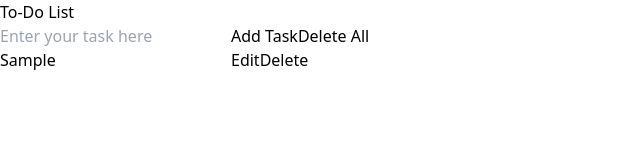
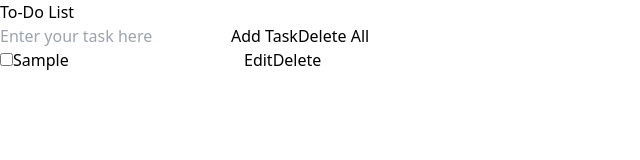
Before and after one commit to juyaamir/to-do-list, a React (Vite) app: page / in a window 1280 px wide. Both pictures are taken after typing "Sample" into the empty fields and a click on the button "Add Task". Shown: the top 160 px of the page, without its empty margins (0-640 px from the left). Built offline with nearby package versions, Linux system fonts and the light colour scheme.

Commit message:
checkbox btton is added

```diff
--- a/src/components/Layout.jsx
+++ b/src/components/Layout.jsx
@@ -8,6 +8,8 @@ const Layout = () => {
   const [taskList, setTaskList] = useState([]);
   const [editIndex, setEditIndex] = useState(null);
   const [editTaskValue, setEditTaskValue] = useState('');
+  const [completedTasks, setCompletedTasks] = useState(new Set());
+  const [warning, setWarning] = useState(false);
 
   useEffect(() => {
     const storedTasks = JSON.parse(localStorage.getItem('to-do-list'));
@@ -25,16 +27,18 @@ const Layout = () => {
    */
   const handleAddTask = (e) => {
     e.preventDefault();
-    if (!newTask || newTask.trim() === '') return;
+    if (!newTask || newTask.trim() === '') return setWarning(true);
     const updatedTaskList = [...taskList, newTask];
     localStorage.setItem('to-do-list', JSON.stringify(updatedTaskList));
     setTaskList(updatedTaskList);
     setNewTask('');
+    setWarning(false);
   };
 
   const handleDeleteAllTasks = () => {
     localStorage.removeItem('to-do-list');
     setTaskList([]);
+    setCompletedTasks(new Set());
   };
 
   /*
@@ -44,6 +48,11 @@ const Layout = () => {
     const updatedTaskList = taskList.filter((_, ind) => ind !== index);
     setTaskList(updatedTaskList);
     localStorage.setItem('to-do-list', JSON.stringify(updatedTaskList));
+    setCompletedTasks((prev) => {
+      const newCompletedTasks = new Set(prev);
+      newCompletedTasks.delete(index);
+      return newCompletedTasks;
+    });
   };
 
   /*
@@ -65,9 +74,25 @@ const Layout = () => {
     setEditTaskValue('');
   };
 
+  /*
+    Handles the checkbox change event.
+   */
+  const handleCheckboxChange = (index) => {
+    setCompletedTasks((prev) => {
+      const newCompletedTasks = new Set(prev);
+      if (newCompletedTasks.has(index)) {
+        newCompletedTasks.delete(index);
+      } else {
+        newCompletedTasks.add(index);
+      }
+      return newCompletedTasks;
+    });
+  };
+
   return (
     <div>
       <h1 className='text-5xl font-bold text-center mt-36'>To-Do List</h1>
+
       <form onSubmit={handleAddTask} className='border-2 border-gray-600 mx-auto my-6 container p-4 rounded-lg'>
         <div className='flex flex-wrap gap-4'>
           <input
@@ -88,22 +113,29 @@ const Layout = () => {
             Delete All
           </button>
         </div>
+        { warning && <p className='text-red-600 pt-1'><sup>*</sup> Enter your task and then click the add button</p>}
       </form>
-      <ul className='border-2 border-gray-600 mx-auto my-6 container p-4 rounded-lg'>
+      <div className='border-2 border-gray-600 mx-auto my-6 container p-4 rounded-lg'>
         {taskList.map((task, index) => (
-          <li key={index} className='flex gap-4'>
+          <div key={index} className='flex gap-4'>
+            <input
+              type="checkbox"
+              className='border border-red-400 text-red-500 w-10'
+              checked={completedTasks.has(index)}
+              onChange={() => handleCheckboxChange(index)}
+            />
             {editIndex === index ? (
               <input
                 type="text"
                 value={editTaskValue}
-                className='px-2 py-4 border-b border-gray-300 my-2 flex-grow bg-gray-100'
+                className={`px-2 py-4 border-b border-gray-300 my-2 flex-grow ${completedTasks.has(index) ? 'line-through' : ''}`}
                 onChange={(e) => setEditTaskValue(e.target.value)}
               />
             ) : (
               <input
                 type="text"
                 value={task}
-                className='px-2 py-4 border-b border-gray-300 my-2 flex-grow bg-gray-100'
+                className={`px-2 py-4 border-b border-gray-300 my-2 flex-grow bg-gray-100 ${completedTasks.has(index) ? 'line-through' : ''}`}
                 readOnly
               />
             )}
@@ -113,9 +145,9 @@ const Layout = () => {
               <button className='border border-gray-300 py-2 px-4 bg-orange-400 text-white' onClick={() => handleEditTask(index)}>Edit</button>
             )}
             <button className='border border-gray-300 py-2 px-4 bg-red-400 text-white' onClick={() => handleDeleteTask(index)}>Delete</button>
-          </li>
+          </div>
         ))}
-      </ul>
+      </div>
     </div>
   );
 };
```
